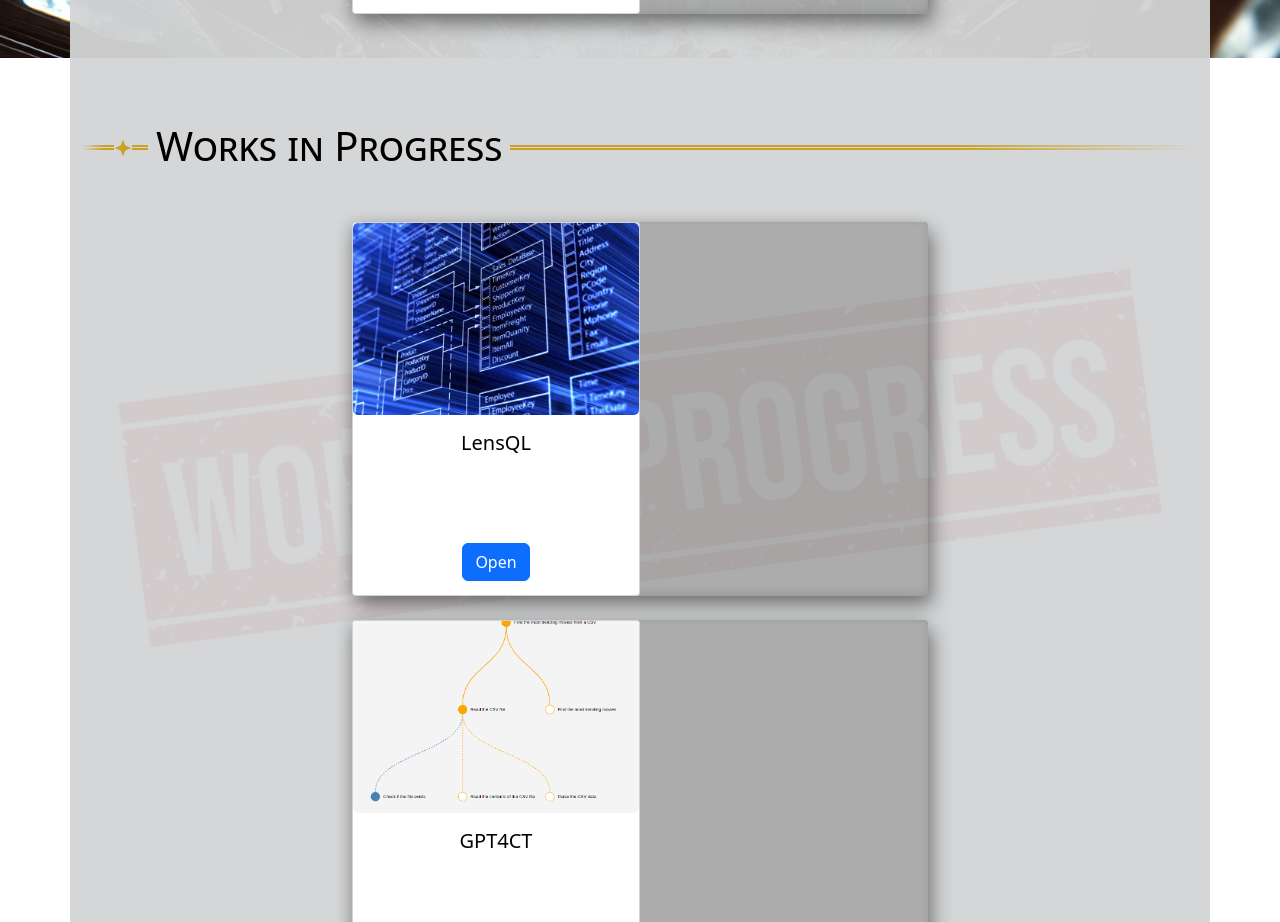
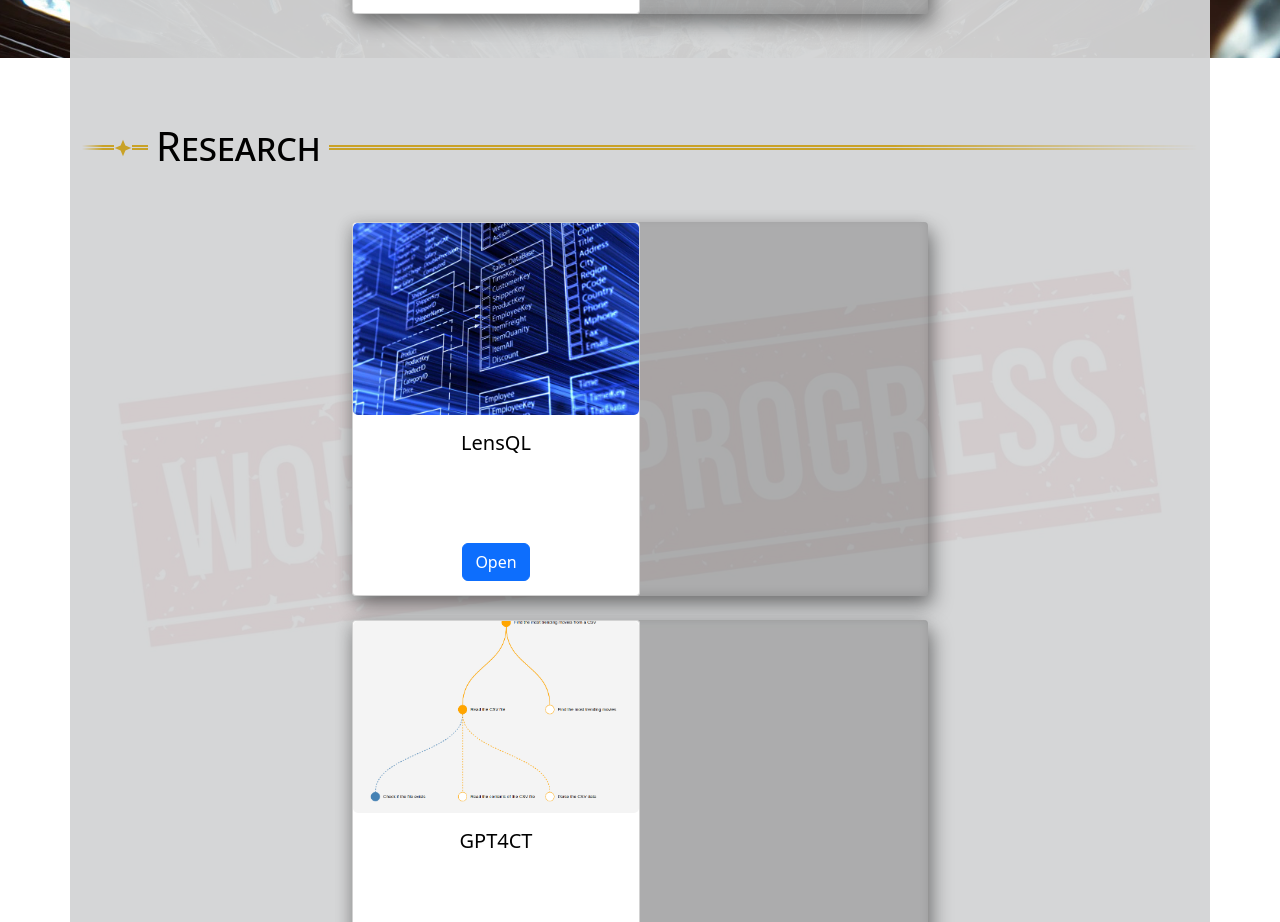
Before and after one commit to DavidePonzini/www, a React (Create React App) app in the folder webui/: page / in a window 1280 px wide. Shown: the part 2520-3442 px from the top of the page. Built offline with nearby package versions, Linux system fonts and the light colour scheme; no server answers.

Commit message:
renamed section

```diff
--- a/webui/src/pages/Home.tsx
+++ b/webui/src/pages/Home.tsx
@@ -39,7 +39,7 @@ function Home() {
                 </SectionBackground>
 
                 <SectionBackground img={bgWip}>
-                    <Section title="Works in Progress">
+                    <Section title="Research">
                         <ItemCard title="LensQL" href="https://lensql.ponzidav.com" isExternal img={bgLensql}>
                             AI-powered tool for learning SQL
                         </ItemCard>
```
